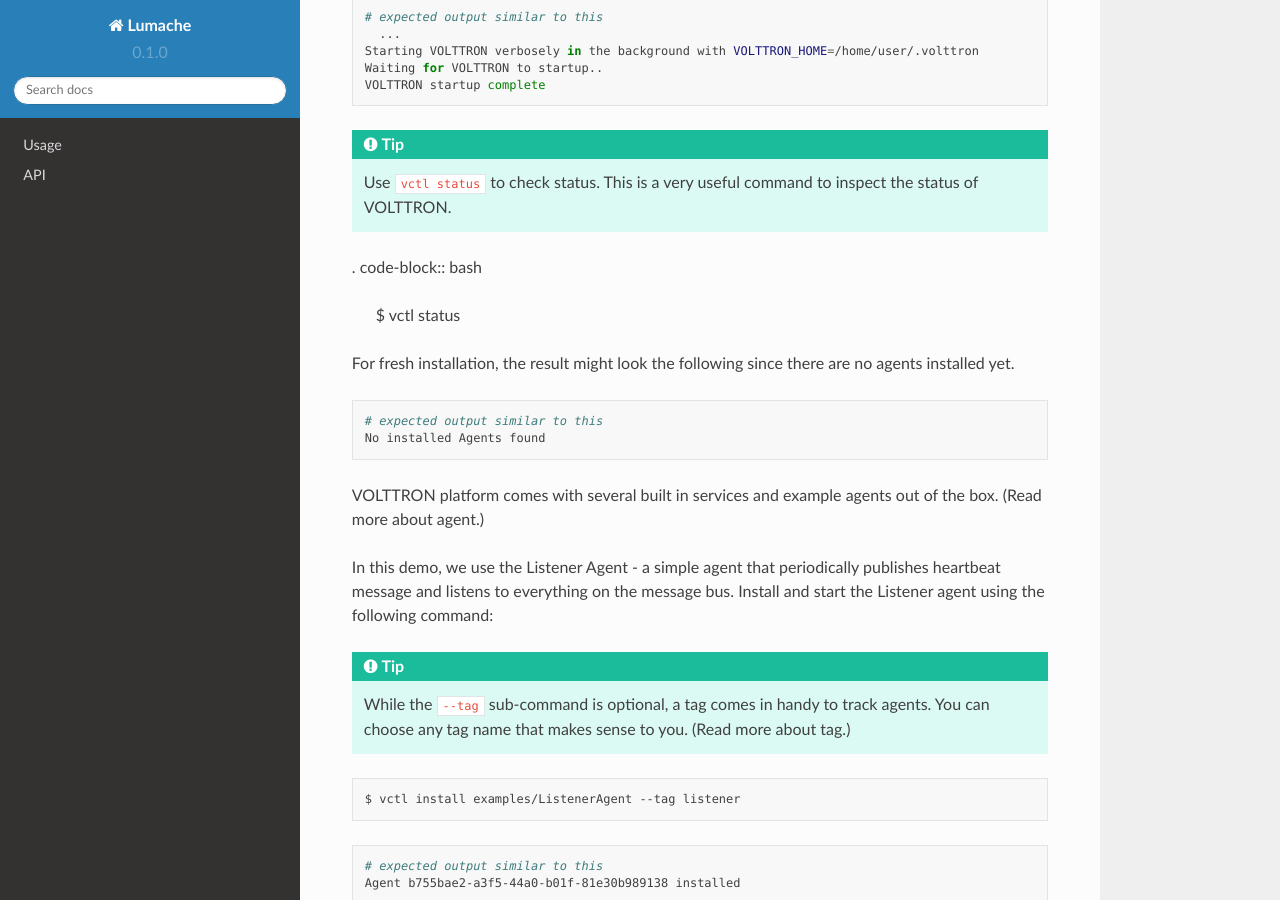
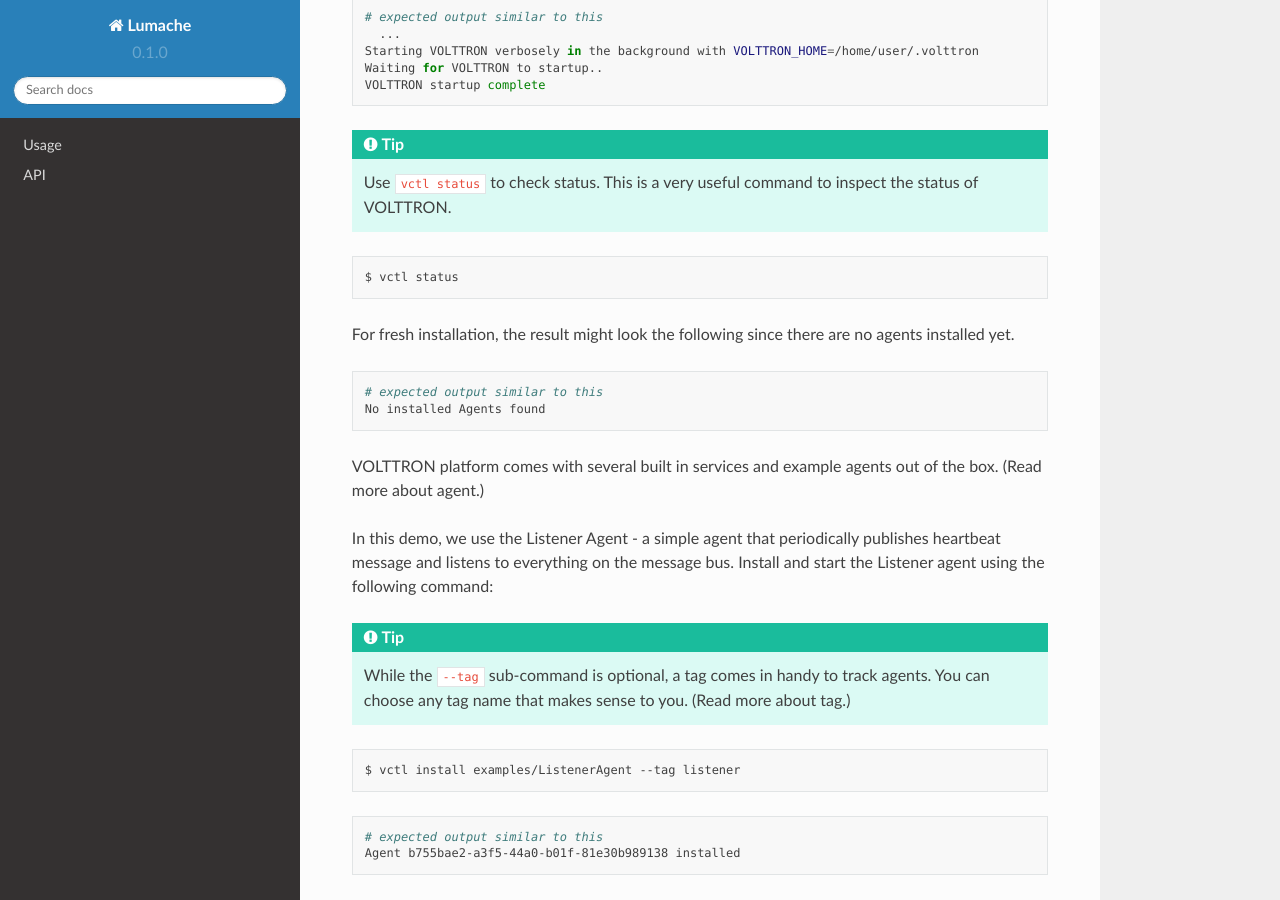
Before and after one commit to kefeimo/tutorial-template-rtd-test, a Sphinx documentation site: the page built from docs/source/quick-start.rst, in a window 1280 px wide and 900 px high, scrolled down 3516 px. Built offline with Sphinx 7.4.7 and the Read the Docs theme 2.0.0, drawn with Linux system fonts in a browser that asks for light colours.

Commit message:
Update quick-start.rst

```diff
--- a/docs/source/quick-start.rst
+++ b/docs/source/quick-start.rst
@@ -204,7 +204,7 @@ Now we are ready to start VOLTTRON
     This is a very useful command to inspect the status of VOLTTRON.
 
 
-. code-block:: bash
+.. code-block:: bash
 
        $ vctl status
 
```
